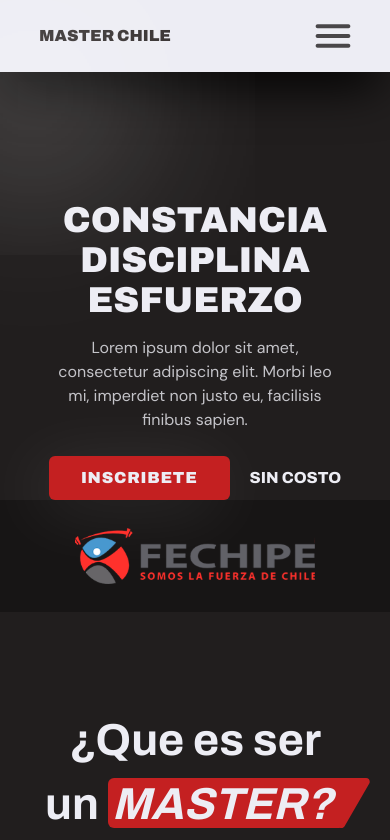
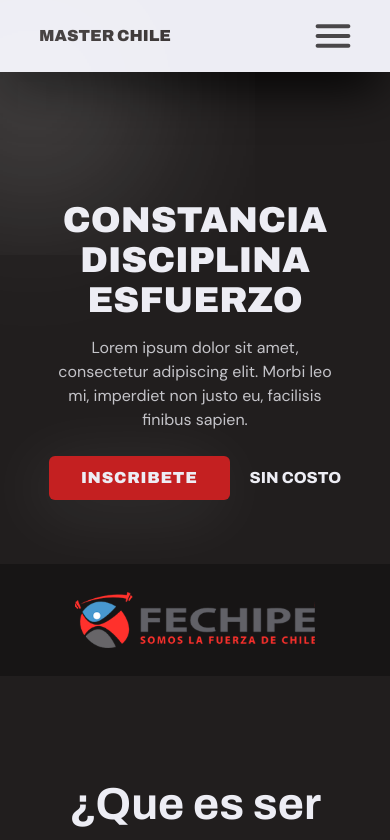
Before and after one commit to JooseMM/master-chile, an Angular app: page /inicio in a window 390 px wide. Shown: the top 840 px of the page. Built offline with nearby package versions, Linux system fonts and the light colour scheme.

Commit message:
add padding to the mobile view of the hero section

```diff
--- a/src/app/components/pages/inicio/hero/hero.component.html
+++ b/src/app/components/pages/inicio/hero/hero.component.html
@@ -1,4 +1,4 @@
-<main class="bg-light-black text-dimmed-white">
+<main class="pb-16 bg-light-black text-dimmed-white | lg:pb-0">
   <div
     class="flex flex-col items-center justify-center pt-32 text-center | lg:text-left lg:block lg:pl-desktop-padding lg:max-w-3xl lg:py-28 ">
     <span class="gradient-shadow"></span>
```
